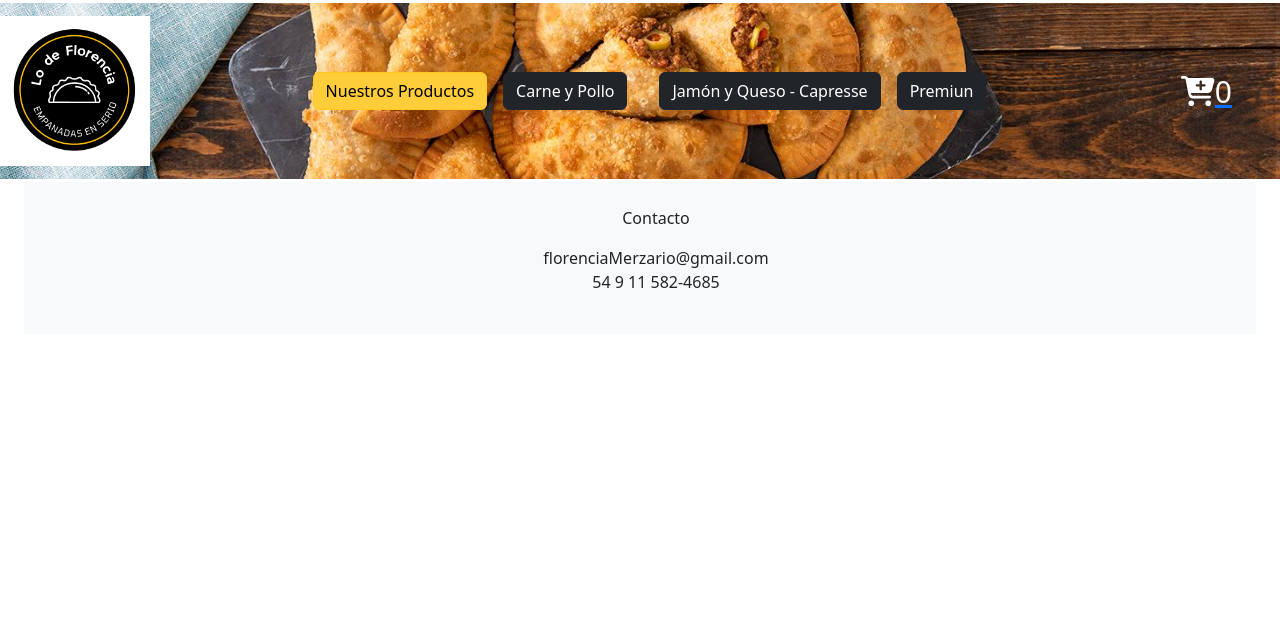
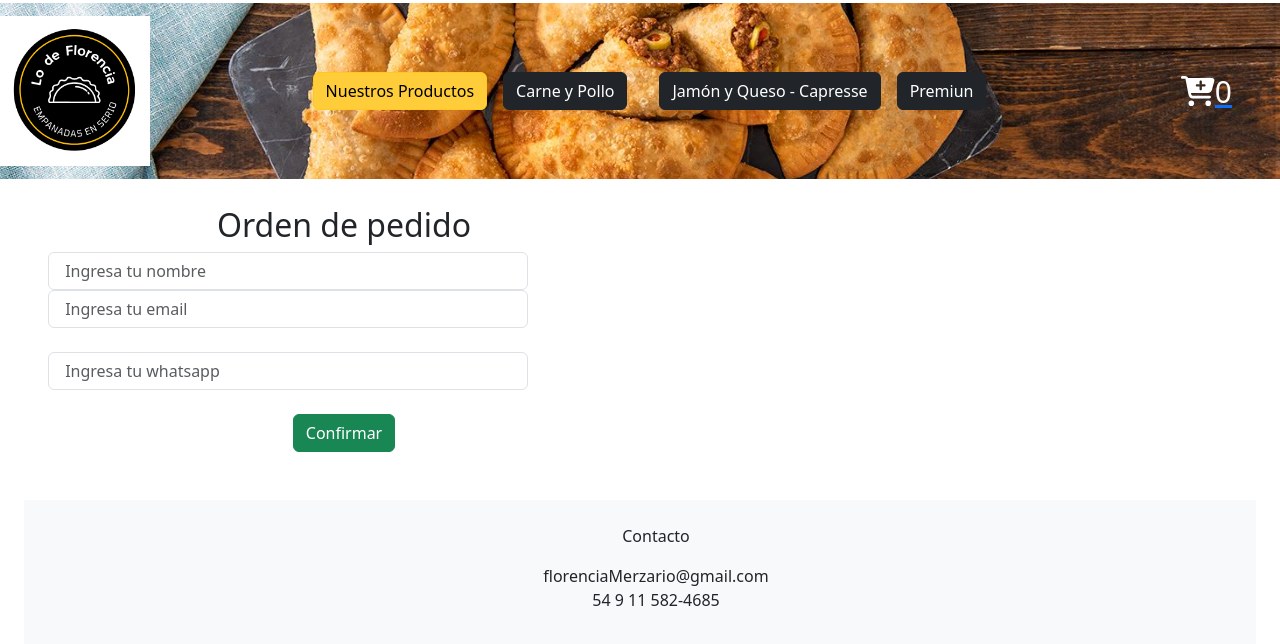
Before and after one commit to mariaFlorenciaMerzario/reactCorderCartTwo-github.pages, a React (Create React App) app: page /reactCoder.github.io/build/checkout in a window 1280 px wide. Shown: the top 644 px of the page. Built offline with nearby package versions, Linux system fonts and the light colour scheme.

Commit message:
review products not modal

```diff
--- a/src/App.js
+++ b/src/App.js
@@ -18,6 +18,7 @@ import Footer from './Components/Footer/Footer';
 import ItemListCategory from './Components/Container/ItemListCategory/ItemListCategory';
 import Navbar from './Components/Navbar/Navbar';
 import { CarProvider } from './Context/CartContext';
+import Checkout from './Components/Checkout/Checkout';
 function App() {
   return (
     <div className="App">
@@ -29,6 +30,7 @@ function App() {
         <Route path='/reactCoder.github.io/build/category/:categoryId' element={<ItemListCategory />}/>
         <Route path='/reactCoder.github.io/build/category/item/:itemId' element={<Container />}/>
         <Route path='/reactCoder.github.io/build/cart' element={<Cart />}/>
+        <Route path='/reactCoder.github.io/build/checkout' element={<Checkout/>}/>
         <Route path='/reactCoder.github.io/build/:*' element={<h1>Not found</h1>}/>
 
       </Routes>
--- a/src/Components/Cart.jsx
+++ b/src/Components/Cart.jsx
@@ -5,7 +5,7 @@ import { FontAwesomeIcon } from '@fortawesome/react-fontawesome'
 import { faTrashCan } from '@fortawesome/free-solid-svg-icons'
 import ItemModif from './Container/ItemCount/ItemMod'
 import RegreHome from './Container/RegreHome'
-
+import { NavLink } from 'react-router-dom'
 const Cart = (onAdd) => {
     let total=0
     const {cart}= useContext(CartContext)
@@ -48,7 +48,11 @@ const Cart = (onAdd) => {
     </tbody>
 </table>
 {cart.length != 0?
+   <>
     <p className='h3'>Total: ${total}</p>
+    <NavLink to={'/reactCoder.github.io/build/checkout'} className="btn btn-success mx-3">Checkout</NavLink>
+
+    </>
    :''}
     </>
   )
--- /dev/null
+++ b/src/Components/Checkout/Checkout.css
@@ -0,0 +1,4 @@
+.inputRed{
+    background-color: rgb(221 109 109);
+    color: white;
+}
--- /dev/null
+++ b/src/Components/Checkout/Checkout.jsx
@@ -0,0 +1,12 @@
+import React from 'react'
+import CheckoutForm from './CheckoutForm'
+
+const Checkout = () => {
+  return (
+    <>
+        <CheckoutForm/>
+    </>
+  )
+}
+
+export default Checkout
--- /dev/null
+++ b/src/Components/Checkout/CheckoutForm.jsx
@@ -0,0 +1,124 @@
+import React, { useState } from 'react'
+import './Checkout.css';
+
+
+const CheckoutForm = ({onConfirm}) => {
+    const [name, setName] = useState('')
+    const [email, setEmail] = useState('')
+    const [ws, setWs] = useState('')
+    const [responseName, setResponseName] = useState('')
+    const [responseEmail, setResponseEmail] = useState('')
+    const [responseWs, setResponseWs] = useState('')
+
+
+    const handleConfirm = (event) =>{
+        event.preventDefault()
+
+        const userData = {
+            name, ws, email
+        }
+        onConfirm(userData)
+        console.log(onConfirm)
+    }
+
+    const validarTxt = (event) =>{
+        const pattern = new RegExp( /^[-\w.%+]{1,64}@(?:[A-Z0-9-]{1,63}\.){1,125}[A-Z]{2,63}$/i);
+        const inputName = event.target.value;
+        console.log(inputName)
+
+        if(inputName === '') {
+            setResponseName('El campo no puede estar vacío')
+          } else {
+            // Segunda validacion, si input es mayor que 35
+            if(inputName.length > 35) {
+
+              setResponseName('El campo no puede tener mas de 35 caracteres')
+            } else {
+              // Tercera validacion, si input contiene caracteres diferentes a los permitidos
+              if(!/^[a-zA-Z\ áéíóúÁÉÍÓÚñÑ\s]*$/.test(inputName.trim())){
+                setResponseName('Caracter inválido')
+              } else {
+                // Si pasamos todas la validaciones anteriores, entonces el input es valido
+                setResponseName(true)
+                setName(inputName)
+              }
+            }
+          }
+    }
+
+    const validarEmail = (event) =>{
+       // const pattern = new RegExp(/^[A-Za-zñÑáéíóúÁÉÍÓÚ\s]*$/);
+       const inputEmail= event.target.value;
+       console.log(inputEmail)
+        if(inputEmail === '') {
+            setResponseEmail('El campo no puede estar vacío')
+          } else {
+
+            // Segunda validacion, si input es mayor que 35
+            if(email.length > 35) {
+              setResponseEmail('El campo no puede tener mas de 35 caracteres')
+            } else {
+                setEmail(inputEmail)
+              // Tercera validacion, si input contiene caracteres diferentes a los permitidos
+              let reg =/^(([^<>()\[\]\\.,;:\s@"]+(\.[^<>()\[\]\\.,;:\s@"]+)*)|(".+"))@((\[[0-9]{1,3}\.[0-9]{1,3}\.[0-9]{1,3}\.[0-9]{1,3}\])|(([a-zA-Z\-0-9]+\.)+[a-zA-Z]{2,}))$/;
+              if (!reg.test(inputEmail)){
+              // Si queremos agregar letras acentuadas y/o letra ñ debemos usar
+              // codigos de Unicode (ejemplo: Ñ: \u00D1  ñ: \u00F1)
+                setResponseEmail('No es un email')
+              }else{
+                  setEmail(inputEmail)
+                  setResponseEmail(true)
+                  setResponseEmail('Email correcto')
+                }
+              }
+            }
+
+    }
+
+    const validarNumber = (event) =>{
+    }
+
+    return (
+        <div className='d-flex flex-column align-self-baseline'>
+            <form className="form-inline w-50 m-4 " id="searchSelected">
+                <h2>Orden de pedido</h2>
+                <input
+                    className="form-control mr-sm-2 w-75 mx-4" type="text"
+                    placeholder=" Ingresa tu nombre"
+                    id="inputName"
+                    name='name'
+                    value={name}
+                    onChange={(event) => validarTxt(event)}
+                >
+                </input>
+                {responseName.length >0?<input className="form-control mr-sm-2 w-75 mx-4 inputRed" type="text" value={responseName}/>: ''}
+
+               <input
+                    className="form-control mr-sm-2 w-75 mx-4" type="text"
+                    placeholder=" Ingresa tu email"
+                    id="inputEmail"
+                    name='email'
+                    value={email}
+                    onChange={(event) => validarEmail(event)}
+                >
+                </input>
+                {responseEmail.length >0?<input className="form-control mr-sm-2 w-75 mx-4 inputRed" type="text" value={responseEmail}/>: ''}
+
+
+                <input
+                    className="form-control mr-sm-2 w-75 m-4" type="text"
+                    placeholder=" Ingresa tu whatsapp"
+                    id="inputWhatsapp"
+                    name='ws'
+                    value={ws}
+                    onChange={validarNumber}
+                >
+                </input>
+
+                <button type="submit" onSubmit={handleConfirm} className="btn btn-success">Confirmar</button>
+            </form>
+        </div>
+    )
+}
+
+export default CheckoutForm
--- a/src/Components/Container/Card.jsx
+++ b/src/Components/Container/Card.jsx
@@ -10,19 +10,7 @@ import 'react-tooltip/dist/react-tooltip.css'
 import { Tooltip } from 'react-tooltip'
 import { getProductById } from '../../json';
 import ItemDetail from './ItemDetail';
-
-const customStyles = {
-  content: {
-    top: '50%',
-    left: '50%',
-    right: 'auto',
-    bottom: 'auto',
-    marginRight: '-50%',
-    transform: 'translate(-50%, -50%)'
-  },
-};
-
-Modal.setAppElement(document.querySelector('.card'));
+import Products from './Products';
 
 
 const Card = (props) => {
@@ -41,19 +29,22 @@ const Card = (props) => {
   }, [])
 
   function openModal() {
-    setIsOpen(true);
+    console.log(product)
+    if(product != null){
+      setIsOpen(true);
+      console.log('modalIsOpen despues del setIsOpen')
+      console.log(modalIsOpen)
+    }
   }
-
   function closeModal() {
     setIsOpen(false);
   }
-
     return(
       <div className="card m-1"style={{width: '300px'}}>
           <div className="card-body " id='yourAppElement'>
           <img src={require('../Assets/'+props.image)} style={{width: '150px'}}alt={props.name}/>
             <button
-                onClick={openModal}
+                onClick={()=>{openModal()}}
                 data-tooltip-id="my-tooltip"
                 data-tooltip-content="Ver más"
                 className='verMas'>
@@ -62,24 +53,16 @@ const Card = (props) => {
           <Tooltip
             id="my-tooltip"
             effect="float"
-          className='tooltip'
+            className='tooltip'
           />
             <p className="h4">{props.name} </p >
             <p>${props.price}.-</p>
            <div className='d-flex justify-content-center'>
       </div>
-               </div>
-        <Modal
-          isOpen={modalIsOpen}
-          onRequestClose={closeModal}
-          style={customStyles}
-          contentLabel="Atención"
-          ariaHideApp={false}
-        >
-          {product!= null?<ItemDetail{...product } stock={10}/>:''}
-         <button onClick={closeModal} className='btn btn-dark'>Volver atrás</button>
-      </Modal>
-      </div>
+    </div>
+
+      { modalIsOpen === true?<Products{...product } stock={10}/>:''}
+  </div>
     )
 }
 export default Card
--- a/src/Components/Container/ItemDetail.jsx
+++ b/src/Components/Container/ItemDetail.jsx
@@ -1,6 +1,6 @@
 import React, { useContext } from 'react'
 import {useState} from 'react'
-import { Link } from 'react-router-dom'
+import { Link, NavLink } from 'react-router-dom'
 import ItemCount from './ItemCount/ItemCount'
 import {CartContext} from '../../Context/CartContext'
 
@@ -32,6 +32,7 @@ const ItemDetail = ({id, name, price, description, image, quantity , stock}) =>
                     <ItemCount initial={1} stock={stock} onAdd={handleOnAdd}/>
                 )
             }
+             <NavLink to={'/reactCoder.github.io/build'} className="btn btn-warning">Volver al listado de productos</NavLink>
          </div>
     </>
     )
--- /dev/null
+++ b/src/Components/Container/Products.jsx
@@ -0,0 +1,14 @@
+import React from 'react'
+import ItemDetail from './ItemDetail'
+import { NavLink } from 'react-router-dom'
+
+const Products = ({product}) => {
+  return (
+    <>
+    {product!= null?<ItemDetail{...product } stock={10}/>:''}
+
+    </>
+  )
+}
+
+export default Products
```
Also changed, not shown: src/services/firebase/firebaseConfir.js (added).
